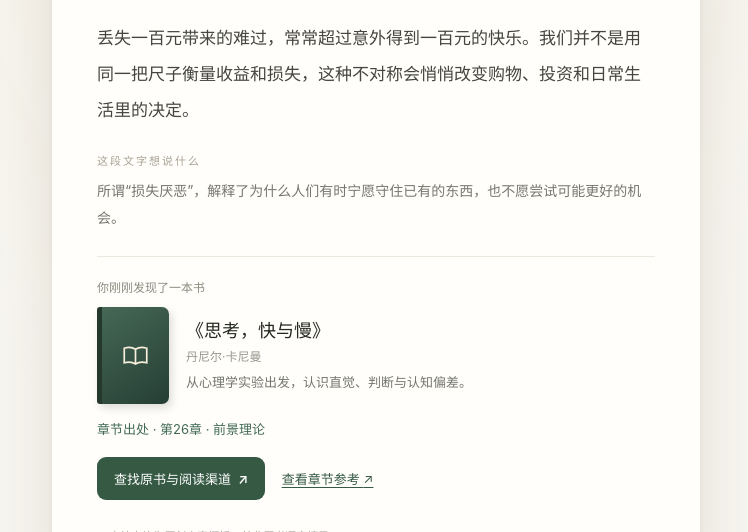
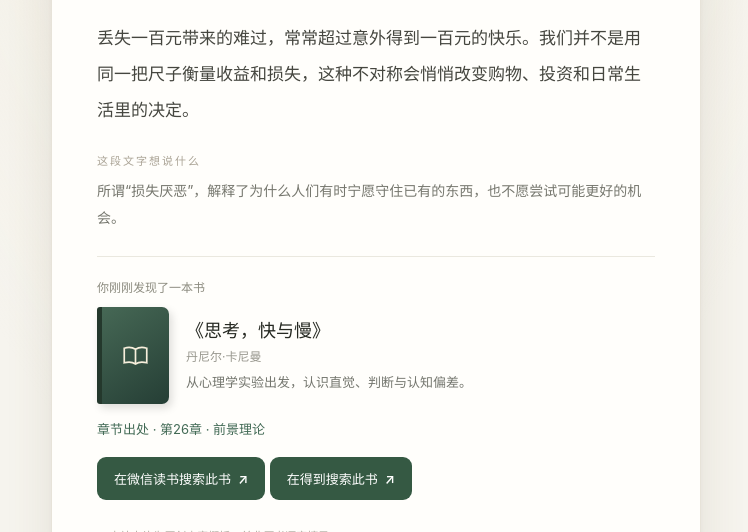
Before and after one commit to achievingKoala/daily-reading, a plain HTML site: page index.html in a window 1280 px wide. Both pictures are taken after a click on the button "感兴趣，看看是什么书". Shown: the part 482-1014 px from the top of the page, without its empty margins (264-1012 px from the left). Drawn offline with Linux system fonts and the light colour scheme.

Commit message:
add dedao weinxin

```diff
--- a/index.html
+++ b/index.html
@@ -19,7 +19,7 @@
     .card-top{display:flex;align-items:center;justify-content:space-between;gap:12px}.tag{font-size:12px;color:#4d755e;background:#ecf3eb;border-radius:99px;padding:7px 12px;font-weight:600}.count{color:#aaa89f;font-size:12px;font-variant-numeric:tabular-nums}
     h2{font-family:Georgia,"Songti SC",serif;font-weight:700;letter-spacing:.3px;font-size:clamp(25px,3vw,31px);line-height:1.52;margin:27px 0 20px}.rule{width:33px;height:3px;background:#d0ac6f;border-radius:3px;margin-bottom:23px}
     .passage{font-family:Georgia,"Songti SC",serif;font-size:17px;line-height:2.1;margin:0;color:#45463f}.section-label{font-size:11px;letter-spacing:2px;color:#aaa395;margin:25px 0 10px;font-weight:700}.summary{font-size:14px;line-height:1.9;color:#76776e;margin:0}
-    .chapter{font-size:13px;line-height:1.6;color:#426a55;margin:15px 0 0}.source-link{display:inline-block;margin:12px 0 0 12px;color:#355943;font-size:13px;text-underline-offset:3px}
+    .chapter{font-size:13px;line-height:1.6;color:#426a55;margin:15px 0 0}.source-link[hidden]{display:none}.source-link{display:inline-block;margin:12px 0 0 12px;color:#355943;font-size:13px;text-underline-offset:3px}
     .attribution{margin-top:auto;padding-top:27px;color:#aaa69b;font-size:11px}
     .reveal{margin-top:24px;border-top:1px solid #eae8df;padding-top:21px;animation:appear .24s ease-out}.reveal[hidden]{display:none}.reveal-label{font-size:12px;color:#8c8b7f;margin-bottom:12px}.book-info{display:flex;gap:17px;align-items:center}.cover{flex:none;background:linear-gradient(145deg,#466855,#253e35);color:#f7efdc;width:72px;height:97px;border-radius:3px 7px 7px 3px;display:grid;place-items:center;box-shadow:3px 4px 9px #0002;border-left:5px solid #24382c}.cover svg{width:27px;height:27px}.book-info h3{font-family:Georgia,"Songti SC",serif;font-size:18px;margin:0 0 5px}.author{font-size:12px;color:#98978e;margin:0 0 8px}.book-desc{font-size:13px;color:#74766e;line-height:1.65;margin:0}.read-link{display:inline-flex;justify-content:center;align-items:center;gap:7px;margin-top:18px;padding:12px 17px;border-radius:9px;background:#355943;color:#fff;text-decoration:none;font-size:13px;font-weight:600}.read-link:hover{background:#274532}
     .actions{display:flex;gap:13px;margin-top:24px;width:min(100%,650px)}.btn{border:1px solid #dedbd0;border-radius:12px;padding:15px 16px;background:#fffdfa;color:#58594f;display:flex;align-items:center;justify-content:center;gap:11px;font-size:14px;font-weight:650;flex:1;box-shadow:0 2px 5px #00000005;transition:transform .15s,background .15s}.btn:hover{transform:translateY(-2px)}.btn.primary{background:#355943;color:white;border-color:#355943}.btn.primary:hover{background:#294935}.btn.primary[disabled]{opacity:.7;cursor:default;transform:none}.btn svg{width:18px;height:18px}
@@ -48,8 +48,9 @@
         <div class="reveal-label">你刚刚发现了一本书</div>
         <div class="book-info"><div class="cover" aria-hidden="true"><svg viewBox="0 0 24 24" fill="none" stroke="currentColor" stroke-width="1.5"><path d="M12 6.5c-3-2-6.5-2-10-1v13c3.5-1 7-1 10 1 3-2 6.5-2 10-1v-13c-3.5-1-7-1-10 1zm0 0v13"/></svg></div><div><h3 id="book-title"></h3><p class="author" id="author"></p><p class="book-desc" id="book-desc"></p></div></div>
         <p id="chapter" class="chapter"></p>
-        <a id="read-link" class="read-link" href="#" target="_blank" rel="noopener noreferrer">查找原书与阅读渠道 <span aria-hidden="true">↗</span></a>
-        <a id="source-link" class="source-link" href="#" target="_blank" rel="noopener noreferrer">查看章节参考 <span aria-hidden="true">↗</span></a>
+        <a id="read-link" class="read-link" href="https://weread.qq.com/" target="_blank" rel="noopener noreferrer">在微信读书搜索此书 <span aria-hidden="true">↗</span></a>
+        <a id="dedao-link" class="read-link" href="https://www.dedao.cn/" target="_blank" rel="noopener noreferrer">在得到搜索此书 <span aria-hidden="true">↗</span></a>
+        <a id="source-link" class="source-link" href="#" target="_blank" rel="noopener noreferrer" hidden>查看章节参考 <span aria-hidden="true">↗</span></a>
       </section>
       <div class="attribution">✧ 本站卡片为原创内容概括，并非原书逐字摘录</div>
     </article>
@@ -147,12 +148,15 @@
       return new Set();
     }
   }
-  const searchUrl = title => "https://www.google.com/search?q=" + encodeURIComponent(title + " 图书 正版阅读 试读");
+  const searchUrl = title => "https://weread.qq.com/web/search/books?keyword=" + encodeURIComponent(title);
+  const dedaoSearchUrl = title => "https://www.dedao.cn/search/result?q=" + encodeURIComponent(title);
   function render(){
     const {book: b, chapter, title, passage, summary} = cards[current];
     $("tag").textContent=b.tag;$("count").textContent=String(current+1).padStart(2,"0")+" / "+String(cards.length).padStart(2,"0");
     $("title").textContent=title;$("passage").textContent=passage;$("summary").textContent=summary;
-    $("book-title").textContent="《"+b.book+"》";$("author").textContent=b.author;$("book-desc").textContent=b.desc;$("read-link").href=searchUrl(b.book);
+    $("book-title").textContent="《"+b.book+"》";$("author").textContent=b.author;$("book-desc").textContent=b.desc;
+    $("read-link").href=searchUrl(b.book);
+    $("dedao-link").href=dedaoSearchUrl(b.book);
     $("chapter").textContent="章节出处 · "+chapter;
     $("source-link").href=b.source;
     $("reveal").hidden=true;$("like").disabled=false;$("like").lastChild.textContent="感兴趣，看看是什么书";
```
